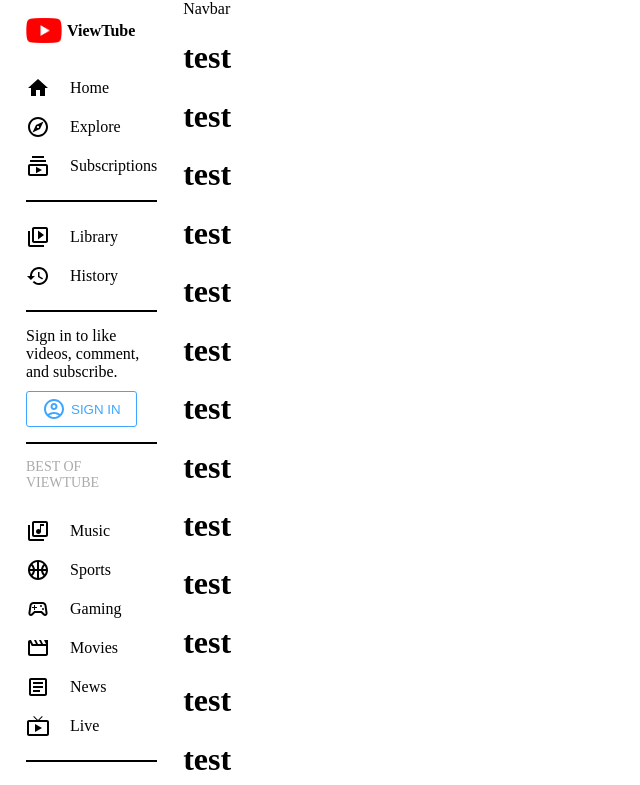
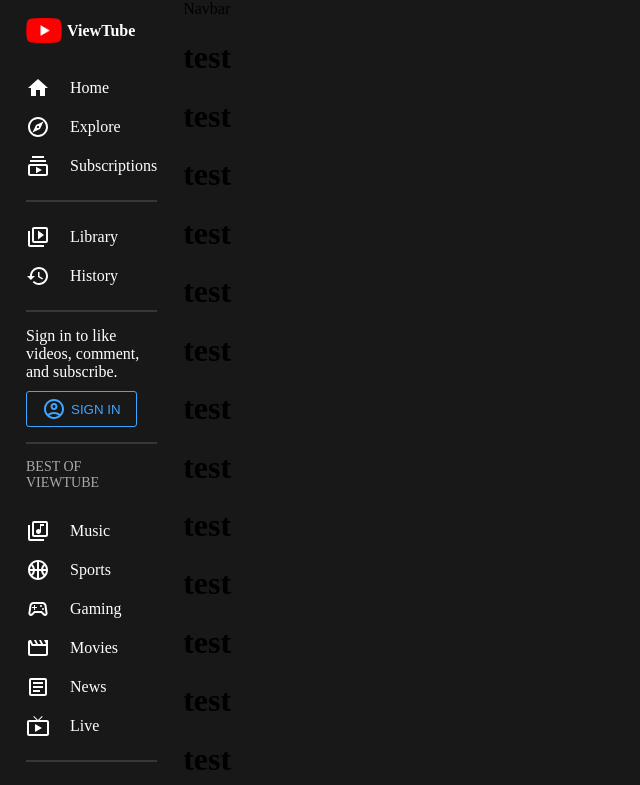
Before and after one commit to Sudeep-Poojary/ViewTube, a React (Create React App) app: page / in a window 1280 px wide. Shown: the top 785 px of the page, without its empty margins (0-640 px from the left). Built offline with nearby package versions, Linux system fonts and the light colour scheme.

Commit message:
feat: Created UseState Hook for L/D Mode

```diff
--- a/src/App.js
+++ b/src/App.js
@@ -1,6 +1,8 @@
-import styled from "styled-components";
+import styled, { ThemeProvider } from "styled-components";
 import Menu from "./components/Menu";
 import Navbar from "./components/Navbar";
+import { darkTheme, lightTheme } from "./utils/Theme.js";
+import { useState } from "react";
 
 const Container = styled.div`
   display: flex;
@@ -8,14 +10,18 @@ const Container = styled.div`
 
 const Main = styled.div`
   flex: 7;
+  background-color: ${({ theme }) => theme.bg};
 `;
 
 const Wrapper = styled.div``;
 
 function App() {
+  const [darkMode, setDarkMode] = useState(true);
+
   return (
+    <ThemeProvider theme={darkMode ? darkTheme : lightTheme}>
       <Container>
-      <Menu />
+        <Menu darkMode={darkMode} setDarkMode={setDarkMode} />
         <Main>
           <Navbar />
           <Wrapper>
@@ -81,6 +87,7 @@ function App() {
           </Wrapper>
         </Main>
       </Container>
+    </ThemeProvider>
   );
 }
 
```
Lines whose indentation alone changed are shown as unchanged.
